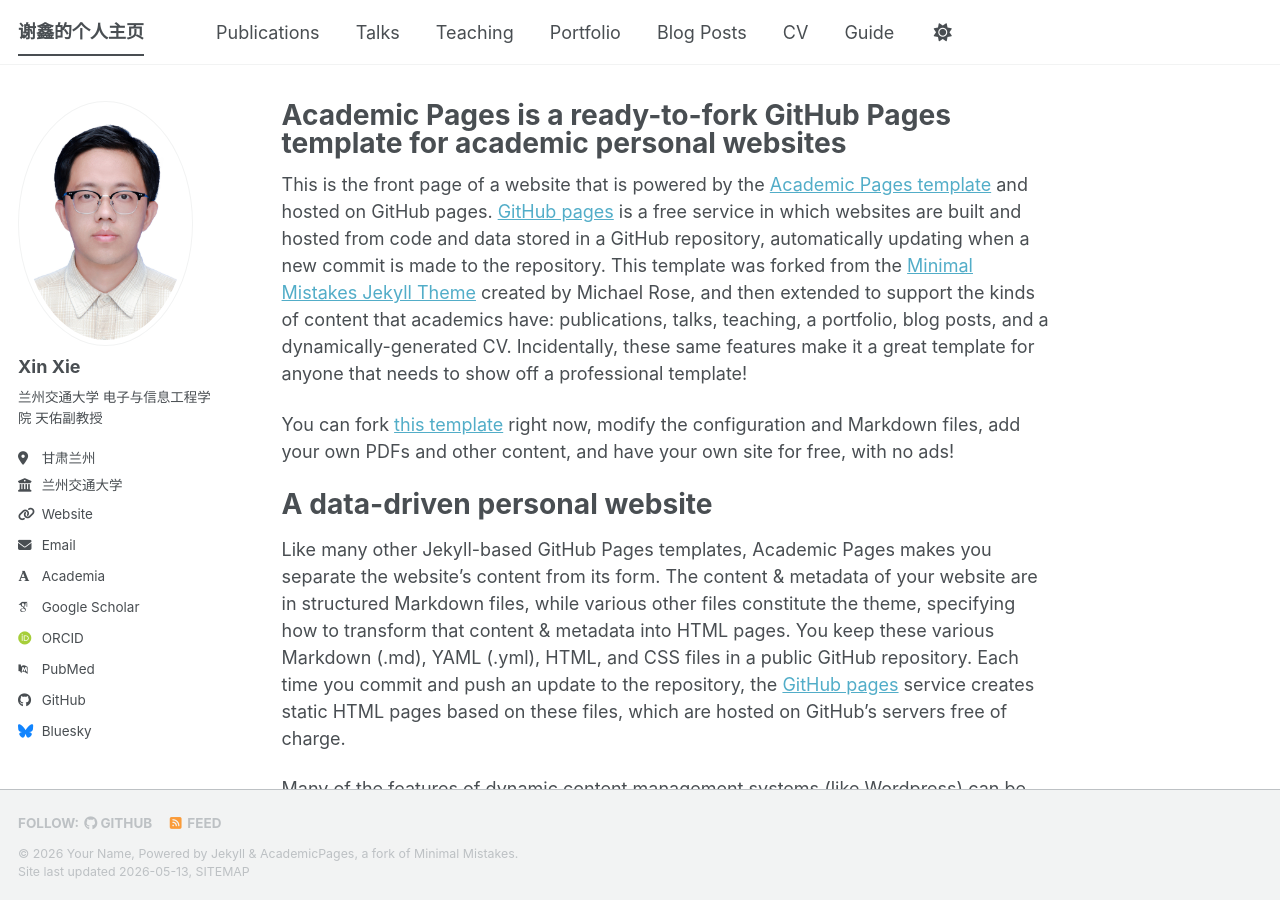
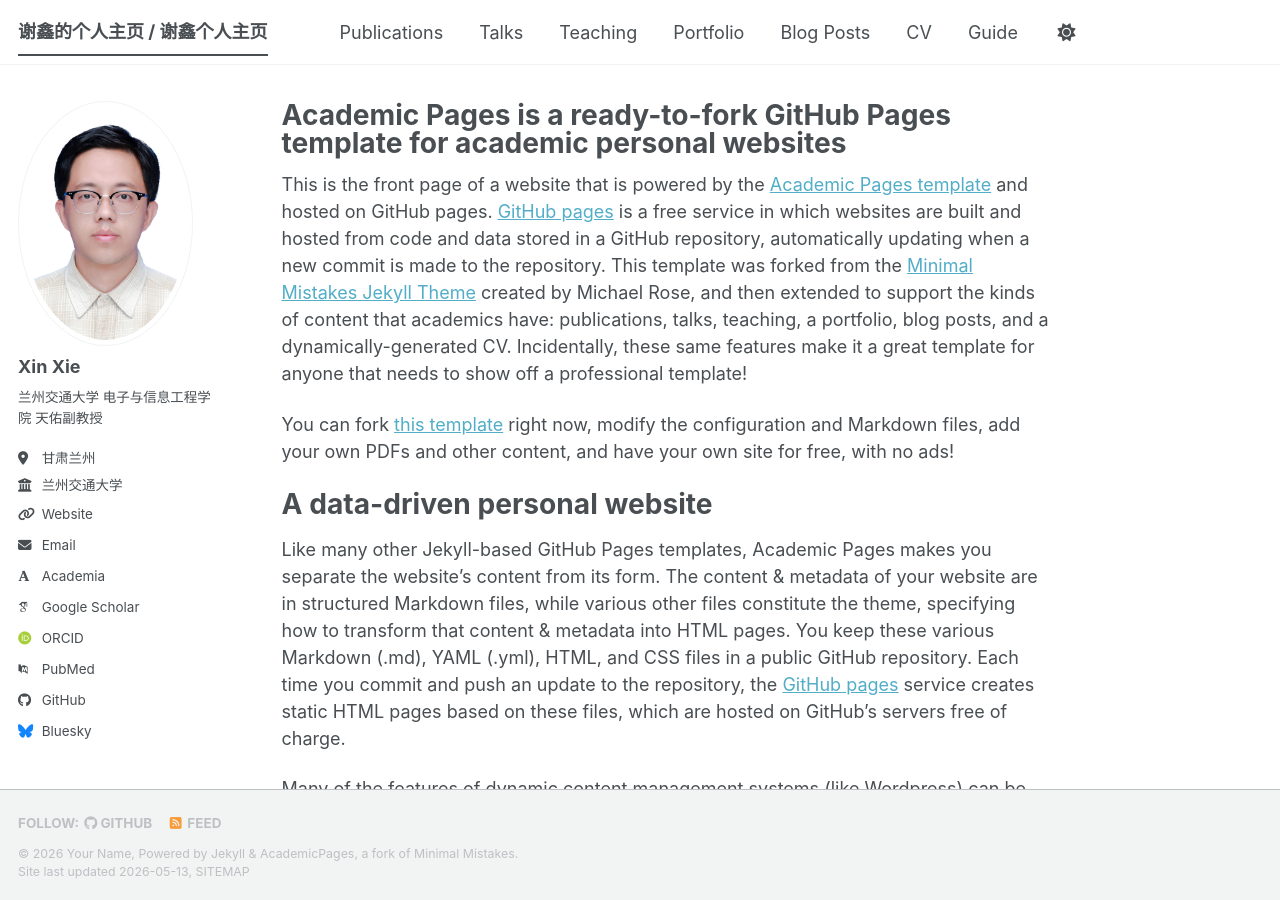
Before and after one commit to xiexin312/xiexin312.github.io, a Jekyll site: the page built from _pages/about.md, in a window 1280 px wide and 900 px high. Built offline with Jekyll 4.4.1, drawn with Linux system fonts in a browser that asks for light colours; some web fonts are replaced; a script bundle is joined from its source files by our own code; library files that are not in the unit come from our copies.

Commit message:
Update _config.yml

```diff
--- a/_config.yml
+++ b/_config.yml
@@ -9,7 +9,7 @@
 # Basic Site Settings
 locale                   : "en-US"
 site_theme               : "default" # The available themes options are "default", "air", "sunrise", "mint", "dirt" and "contrast"
-title                    : "谢鑫的个人主页"
+title                    : "谢鑫的个人主页 / 谢鑫个人主页"
 title_separator          : "-"
 name                     : &name "Your Name"
 description              : &name "Your Name"  #&description "Your Name's academic portfolio"   # Update this with a general description of your site, this is the default if not overridden by a page
```
